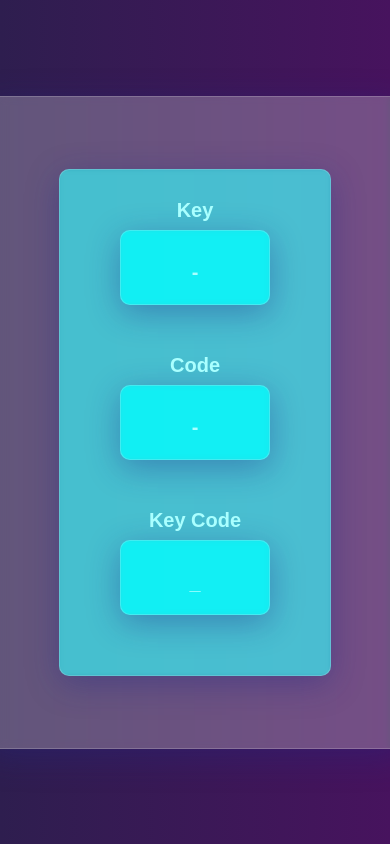
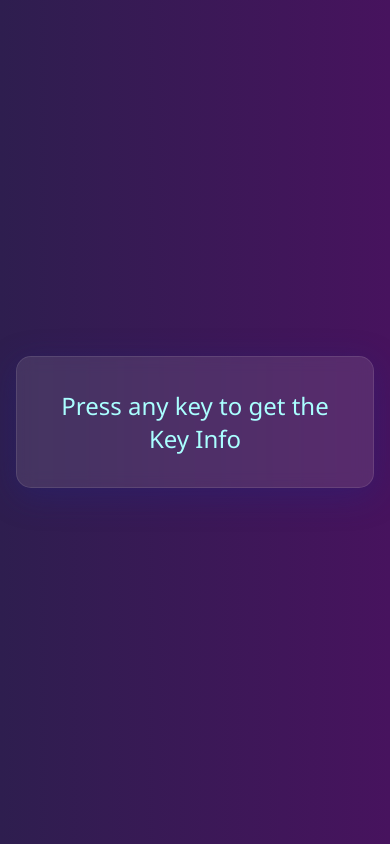
Before and after one commit to shahzaibswe/Key-Code-Project, a PHP site: page / in a window 390 px wide. Run offline with PHP 8.4, Linux system fonts and the light colour scheme.

Commit message:
🎨 Palette: Enhance Key Code Explorer UX and Accessibility
- Added onboarding message "Press any key to get the Key Info" for better UX.
- Refactored Script.js to use textContent on stable DOM elements instead of innerHTML, improving performance and accessibility.
- Added aria-live="polite" and aria-atomic="true" for screen reader support.
- Implemented visual feedback with a .pressed class for tactile keypress response.
- Added glassmorphism styling and mobile responsiveness.
- Improved keyboard accessibility with :focus-visible indicators.
- Added journal entry in .Jules/palette.md documenting UX learnings.

Co-authored-by: shahzaibswe <131589265+shahzaibswe@users.noreply.github.com>

```diff
--- a/Script.js
+++ b/Script.js
@@ -1,22 +1,23 @@
-const container = document.getElementById("key-container");
-container.innerHTML = generateHTML("-", " -", "_");
+const container = document.getElementById("container");
+const onboarding = document.getElementById("onboarding");
+const infoDisplay = document.getElementById("info-display");
+const keyV = document.getElementById("key-v");
+const codeV = document.getElementById("code-v");
+const keycodeV = document.getElementById("keycode-v");
+
 window.addEventListener("keydown", (e) => {
-    container.innerHTML = generateHTML(e.key, e.code, e.key.charCodeAt(0));
+  if (onboarding.style.display !== "none") {
+    onboarding.style.display = "none";
+    infoDisplay.style.display = "flex";
+  }
+
+  container.classList.add("pressed");
+
+  keyV.textContent = e.key === " " ? "Space" : e.key;
+  codeV.textContent = e.code;
+  keycodeV.textContent = e.keyCode;
 });
 
-function generateHTML(key, code, keyCode) {
-    return `
-    <div class="key-container">
-        <h4>Key</h4>
-        <div class="Key-Content">${key === " " ? "space" : key}</div>
-    </div>
-    <div class="key-container">
-        <h4>Code</h4>
-        <div class="Key-Content">${code}</div>
-    </div>
-    <div class="key-container">
-        <h4>Key Code</h4>
-        <div class="Key-Content">${keyCode}</div>
-    </div>
-    `;
-}
+window.addEventListener("keyup", () => {
+  container.classList.remove("pressed");
+});
--- a/index.html
+++ b/index.html
@@ -3,22 +3,30 @@
 <head>
     <meta charset="UTF-8">
     <meta name="viewport" content="width=device-width, initial-scale=1.0">
-    <title>Document</title>
+    <title>Key Code Explorer</title>
     <link rel="stylesheet" href="style.css">
 </head>
 <body>
-    <div class="container">
-        <div class="key-container" id="key-container">
-            <h4 class="animation">key</h4>
-            <div class="Key-Content animation " >-</div>
-
-            <h4 class="animation">code</h4>
-            <div class="Key-Content" >-</div>
-            <h4 class="animation">Key Code</h4>
-            <div class="Key-Content" >-</div>
+    <div class="container" id="container" aria-live="polite" aria-atomic="true">
+        <div id="onboarding" class="onboarding">
+            Press any key to get the Key Info
+        </div>
+        <div id="info-display" style="display: none; flex-direction: inherit;">
+            <div class="key-container">
+                <h4>Key</h4>
+                <div class="Key-Content" id="key-v">-</div>
+            </div>
+            <div class="key-container">
+                <h4>Code</h4>
+                <div class="Key-Content" id="code-v">-</div>
+            </div>
+            <div class="key-container">
+                <h4>Key Code</h4>
+                <div class="Key-Content" id="keycode-v">-</div>
+            </div>
         </div>
     </div>
 
-    <script src="Script.js" ></script>
+    <script src="Script.js"></script>
 </body>
 </html>
--- a/style.css
+++ b/style.css
@@ -1,61 +1,95 @@
- *{
+* {
   box-sizing: border-box;
   margin: 0;
   padding: 0;
-    font-family: sans-serif;
+  font-family: 'Segoe UI', Tahoma, Geneva, Verdana, sans-serif;
+}
 
- }
- body{
+body {
   display: flex;
   justify-content: center;
   align-items: center;
   text-align: center;
   min-height: 100vh;
-    background: linear-gradient( to right, #2e1e4f , #47135e);
+  background: linear-gradient(to right, #2e1e4f, #47135e);
+  color: #fff;
+  overflow: auto;
 }
- .container{
+
+.container {
   display: flex;
   flex-direction: column;
   padding: 2rem;
-    background: rgba(255, 255, 2555, 0.25);
-    box-shadow: 0px 8px 32px 0px  rgba(31, 38, 135, 0.35);
+  background: rgba(255, 255, 255, 0.1);
+  box-shadow: 0px 8px 32px 0px rgba(31, 38, 135, 0.35);
+  backdrop-filter: blur(8px);
+  border-radius: 15px;
+  border: 1px solid rgba(255, 255, 255, 0.1);
+  transition: all 0.3s ease-in-out;
+  min-width: 300px;
+}
+
+.container:hover {
+  background: rgba(255, 255, 255, 0.15);
+}
+
+.onboarding {
+  font-size: 1.5rem;
+  font-weight: 500;
+  color: #afff;
+  padding: 1rem;
+}
+
+.key-container {
+  position: relative;
+  display: flex;
+  flex-direction: column;
+  font-size: 24px;
+  font-weight: bold;
+  padding: 25px;
+  color: #afff;
+  margin: 1.5rem;
+  min-width: 180px;
+  background: rgba(255, 255, 255, 0.05);
+  box-shadow: 0px 4px 16px 0px rgba(0, 0, 0, 0.2);
   backdrop-filter: blur(4px);
   border-radius: 10px;
-    border: 1px solid rgba(255, 255, 255,0.18);
-    transition: background 0.3s ease-in-out;
-
- }
- .key-container{
-    display: flex ;
-    flex-direction: column;
-    font-size: 20px;
-    font-weight: bold;
-    padding: 20px;
-    color: #afff;
-    margin: 2.5rem;
-    min-width: 150px;
-    background: rgba(0, 255, 255,0.5);
-    box-shadow: 0px 8px 32px 0px rgba(31, 38, 135 , 0.37);
-    backdrop-filter: blur(2.52px) ;
-    border-radius: 10px;
-    border: 1px solid rgb(255, 255,255,0.18);
-    transition:background 0.3s ease-in-out;
+  border: 1px solid rgba(255, 255, 255, 0.1);
+  transition: transform 0.1s ease, background 0.3s ease;
 }
 
-.key-container h4{
+.key-container h4 {
   position: absolute;
-    top: -2rem;
+  top: -1.2rem;
   left: 0;
   text-align: center;
   width: 100%;
+  font-size: 0.9rem;
+  text-transform: uppercase;
+  letter-spacing: 1px;
+  color: rgba(255, 255, 255, 0.6);
 }
-.Key-Content{
-   margin-top: 10px;
 
+.Key-Content {
+  margin-top: 5px;
 }
-.container:hover{
-   background-color: rgba(255, 255, 255, 0.35);
+
+.container.pressed {
+  transform: scale(1.02);
+  box-shadow: 0px 8px 48px 0px rgba(0, 255, 255, 0.3);
 }
-.key-container:hover{
-   background-color: rgba(0, 255, 255,0.7);
+
+:focus-visible {
+  outline: 2px solid #0ff;
+  outline-offset: 4px;
 }
+
+@media (max-width: 600px) {
+  .container {
+    padding: 1rem;
+    margin: 1rem;
+  }
+  .key-container {
+    margin: 1rem 0;
+  }
+}
```
Also changed, not shown: .Jules/palette.md (added). Lines whose indentation alone changed are shown as unchanged.
